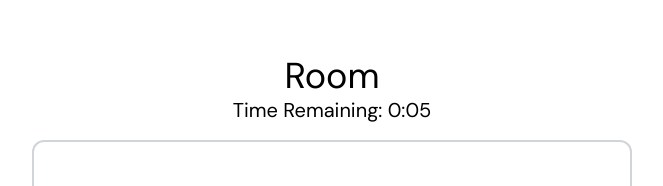
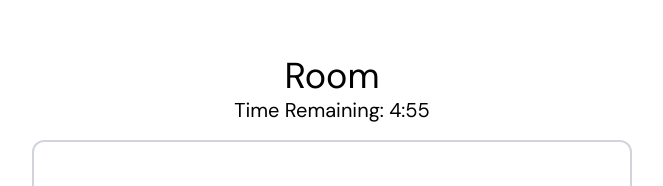
Before and after one commit to mattw23n/aimong-us, a React (Create React App) app in the folder frontend/: page /game in a window 1280 px wide. Shown: the top 186 px of the page, without its empty margins (308-971 px from the left). Built offline with nearby package versions, Linux system fonts and the light colour scheme.

Commit message:
time change

```diff
--- a/frontend/src/pages/game.jsx
+++ b/frontend/src/pages/game.jsx
@@ -5,7 +5,7 @@ import { useWebSocket } from '../WebSocketContext';
 export default function Game() {
     const [messages, setMessages] = useState([]);
     const [inputMessage, setInputMessage] = useState('');
-    const [remainingTime, setRemainingTime] = useState(10);
+    const [remainingTime, setRemainingTime] = useState(300);
     const [playerAssignments, setPlayerAssignments] = useState({}); // Mapping of sessionId to pseudonym/color
     const location = useLocation();
     const { ws } = useWebSocket();
```
